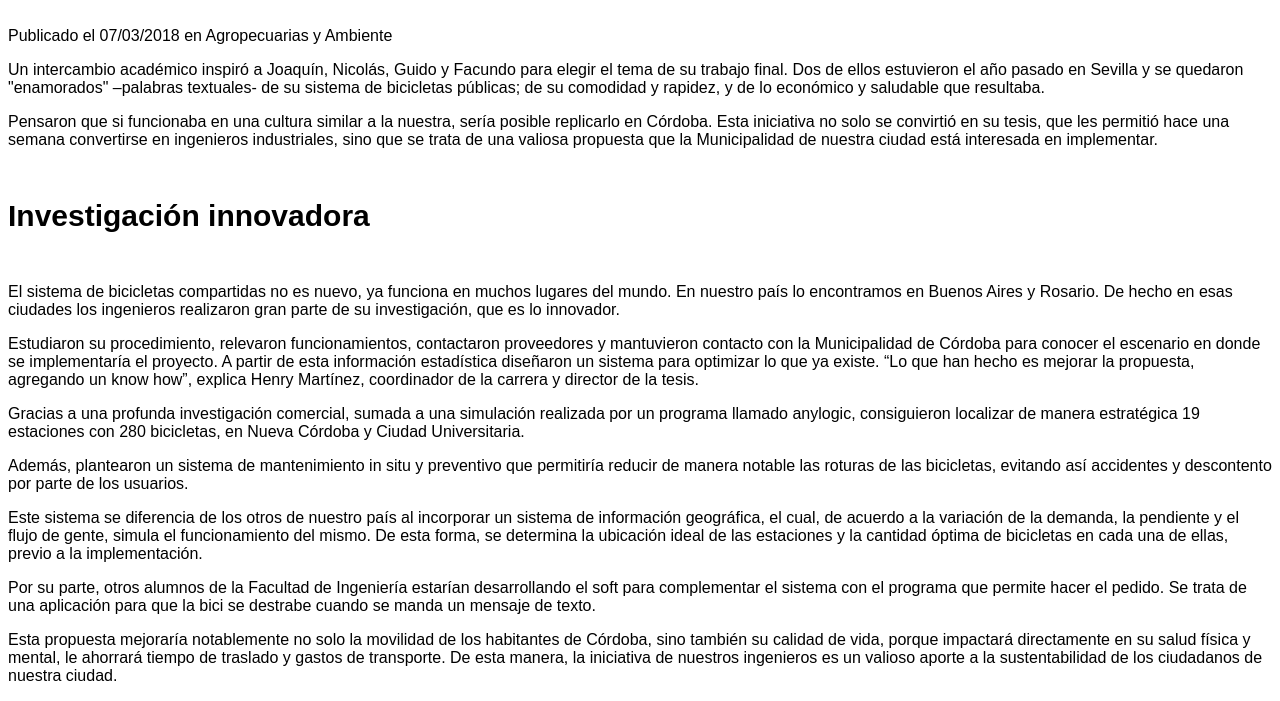
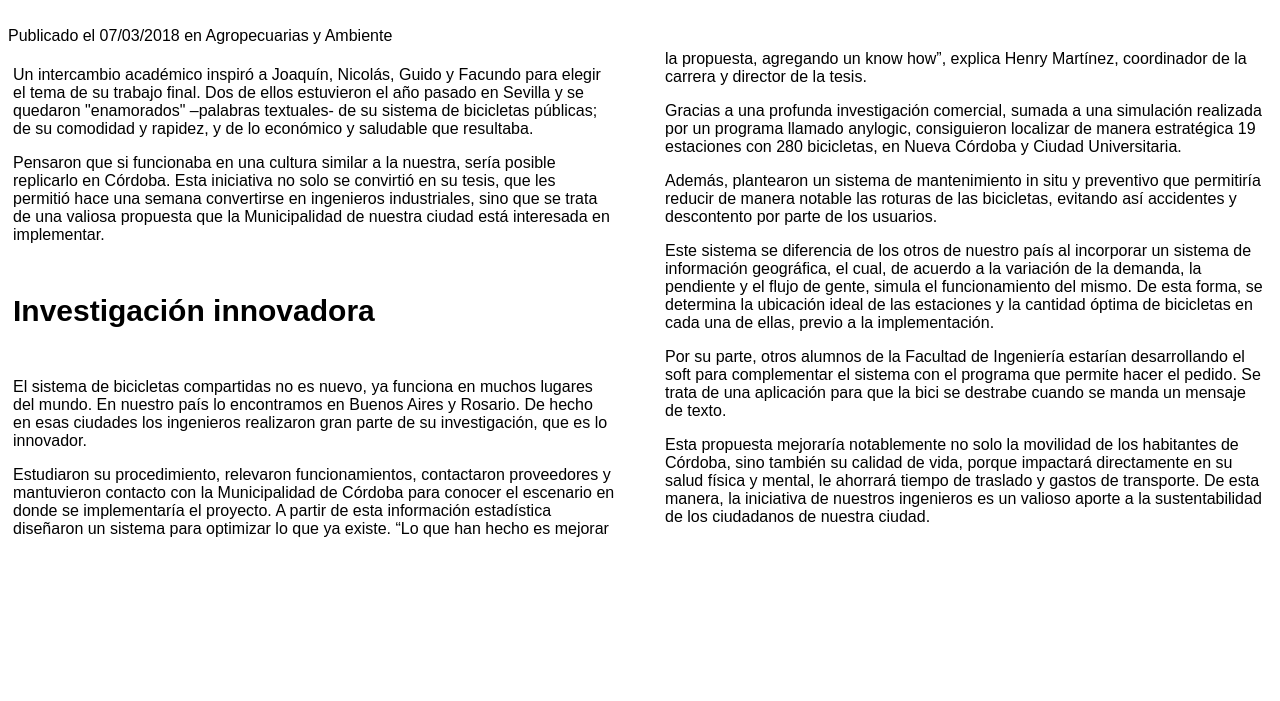
Before and after one commit to UCC-LabCompu2/ejercicios2024-PaulaLussana, a plain HTML site: page Ejercicios-CSS/ej_columnas.html in a window 1280 px wide. Shown: the part 165-866 px from the top of the page. After the commit the page ends 800 px from the top, so only its background shows below. Drawn offline with Linux system fonts and the light colour scheme.

Commit message:
Se realizo ejercicio de columnas

```diff
--- a/Ejercicios-CSS/ej_columnas.html
+++ b/Ejercicios-CSS/ej_columnas.html
@@ -23,6 +23,11 @@
         a:active{
             font-weight: bold;
         }
+        article{
+            column-count: 2;
+            column-gap: 50px;
+            margin: 5px;
+        }
     </style>
 </head>
 <body style="font-family: Arial, Serif">
@@ -35,7 +40,7 @@
     <h3 class="tituloNoticia" style="font-size: 30px">CordoBici</h3>
     Publicado el 07/03/2018 en Agropecuarias y Ambiente
     <article>
-        <div>
+        <div class="columna1">
             <p>
                 Un intercambio académico inspiró a Joaquín, Nicolás, Guido y Facundo para elegir el tema de su trabajo final.
                 Dos de ellos estuvieron el año pasado en Sevilla y se quedaron "enamorados" –palabras textuales- de su
@@ -65,7 +70,7 @@
                 de la tesis.
             </p>
         </div>
-        <div class="grid-item">
+        <div class="columna2">
             <p>
                 Gracias a una profunda investigación comercial, sumada a una simulación realizada por un programa llamado
                 anylogic, consiguieron localizar de manera estratégica 19 estaciones con 280 bicicletas, en Nueva Córdoba y
```
